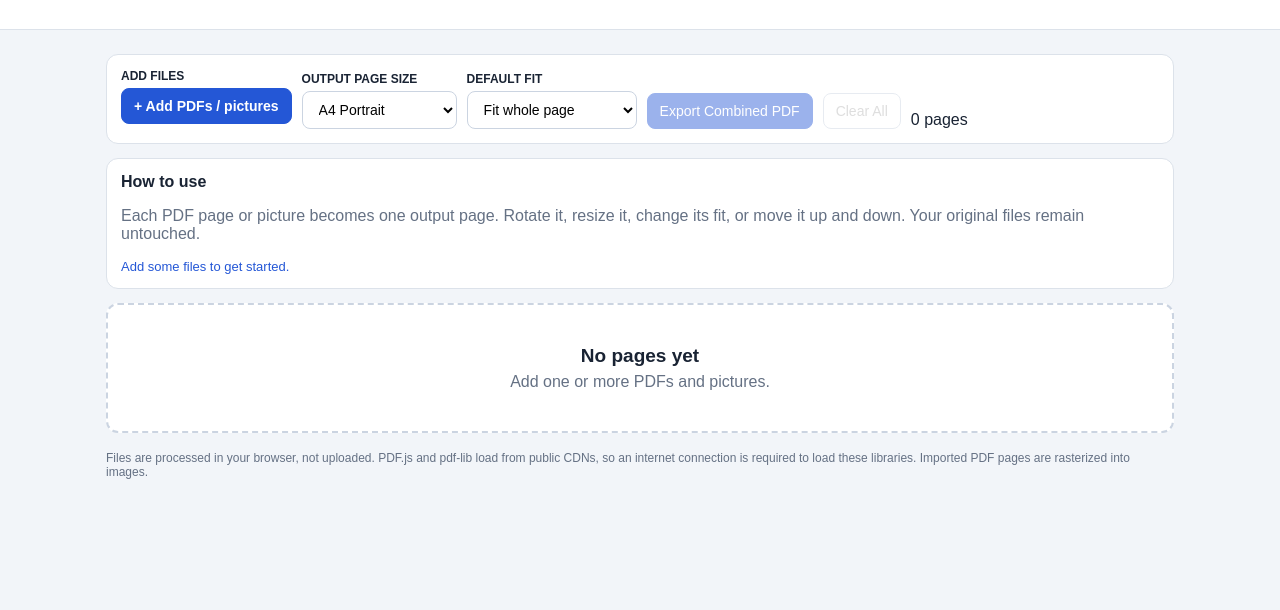
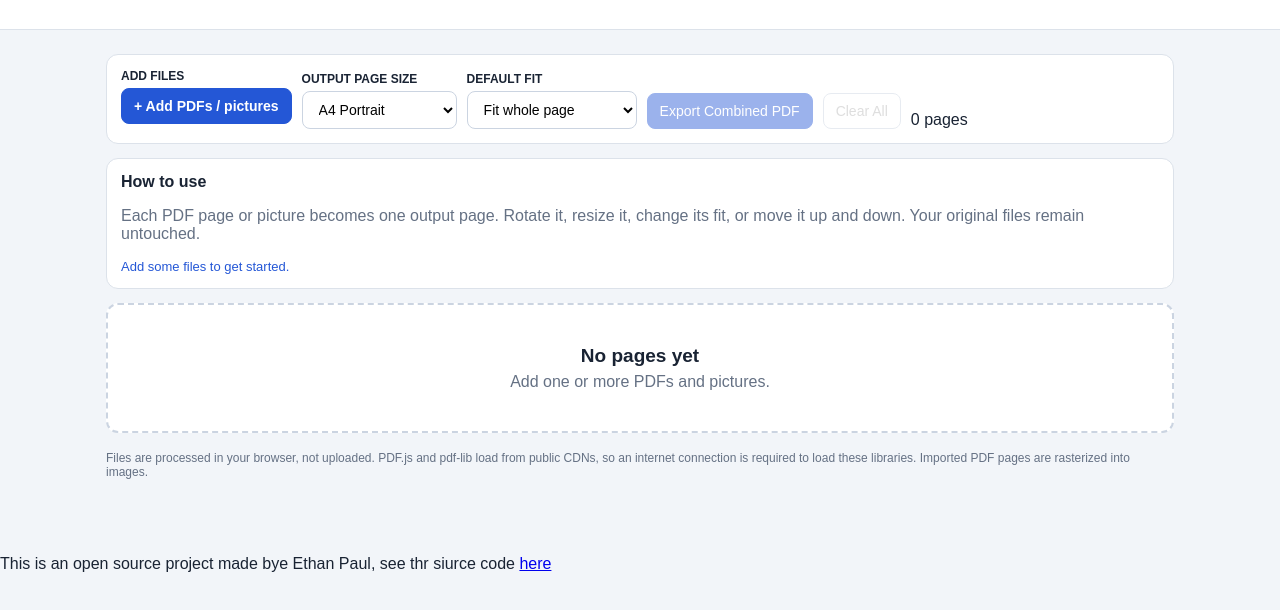
Before and after one commit to Supercoderboi/local-Pdf-editor, a plain HTML site: page Index.html in a window 1280 px wide. Shown: the part 64-674 px from the top of the page. Drawn offline with Linux system fonts and the light colour scheme.

Commit message:
Add footer with project information and source link
Added a footer with project attribution and source code link.

```diff
--- a/Index.html
+++ b/Index.html
@@ -229,6 +229,8 @@ input[type=file] {
     Imported PDF pages are rasterized into images.
   </p>
 </main>
+
+  <footer>This is an open source project made bye Ethan Paul, see thr siurce code <a href="https://github.com/Supercoderboi/local-Pdf-editor">here</a></footer>
 
 <script src="https://cdnjs.cloudflare.com/ajax/libs/pdf.js/3.11.174/pdf.min.js"></script>
 <script src="https://unpkg.com/pdf-lib@1.17.1/dist/pdf-lib.min.js"></script>
```
